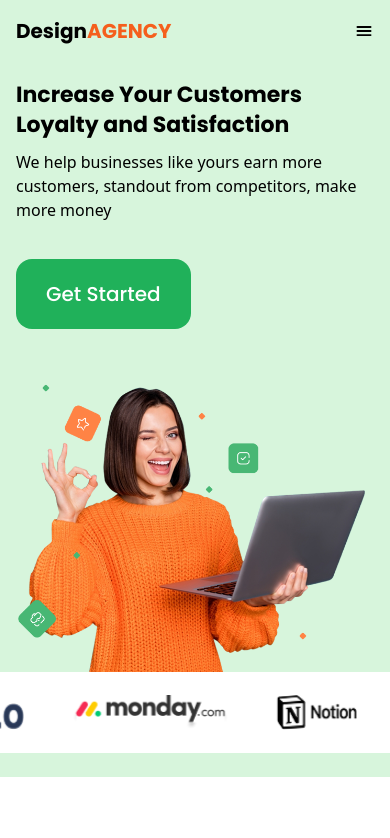
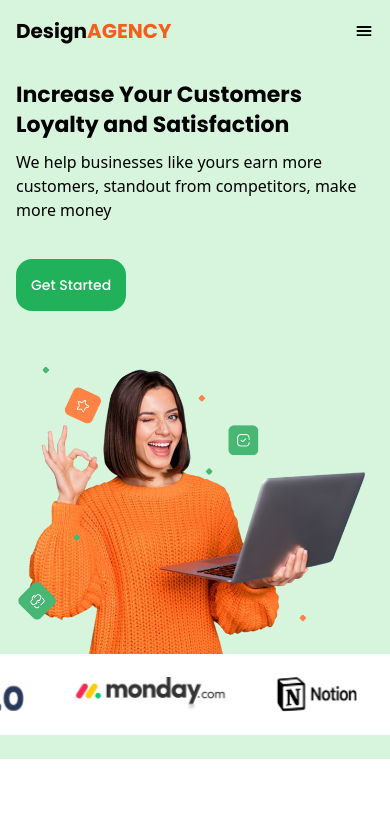
Before and after one commit to kpeale/design-agency, a Next.js app: page / in a window 390 px wide. Shown: the top 838 px of the page. Built offline with nearby package versions, Linux system fonts and the light colour scheme.

Commit message:
change the button

```diff
--- a/app/components/Hero.tsx
+++ b/app/components/Hero.tsx
@@ -18,7 +18,7 @@ const Hero = () => {
             </div>
 
             <div className='mt-[37px] flex justify-start items-start lg:pb-[1rem] xl:mb-0'>
-              <button className='bg-[#20B15A] text-white rounded-[16px] px-[30px] py-[20px]  font-poppins font-medium text-[20px]'>
+              <button className='bg-[#20B15A] text-white rounded-[16px] px-[15px] lg:px-[30px] py-4 lg:py-[20px]  font-poppins font-medium text-sm lg:text-[20px]'>
                 Get Started
               </button>
             </div>
```
